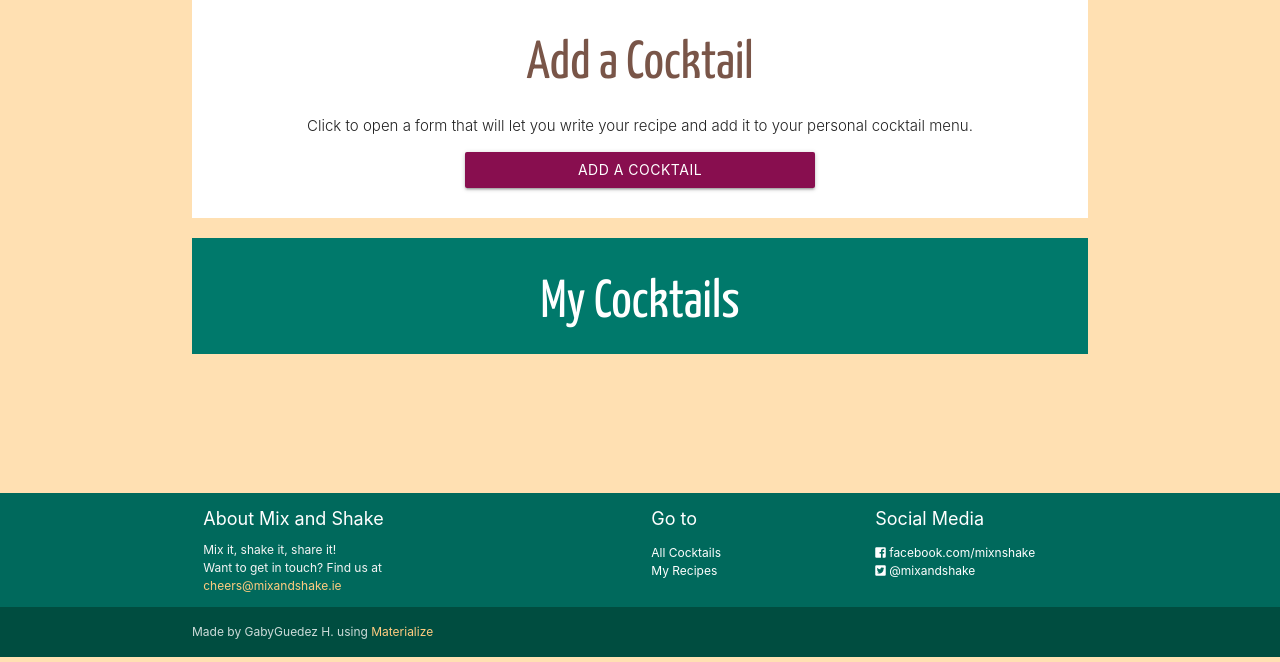
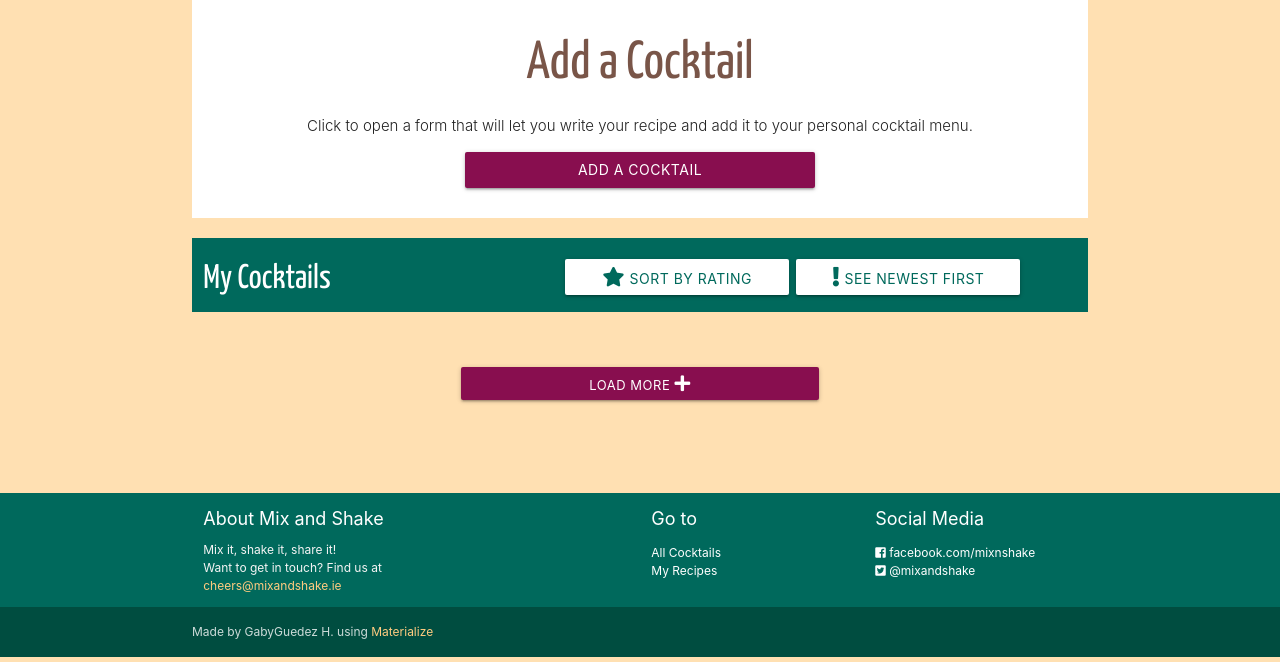
Before and after one commit to gabyguedezh/cocktail-recipe-book, a Flask app: page /get_my_recipes in a window 1280 px wide. Shown: the part 96-758 px from the top of the page. Run offline with Flask 2, Linux system fonts and the light colour scheme; the visitor is signed in with stand-in values (Sample User, id 1); data that the repository does not hold is empty; some libraries are stand-ins or nearby versions.

Commit message:
my recipes now sorts by new first and best rated

```diff
--- a/app.py
+++ b/app.py
@@ -84,7 +84,7 @@ def update_recipe_rating(recipe_id):
     # Calculating average
 
     average_rating = ((initial_recipe_rating * number_of_votes) + latest_recipe_rating) / (number_of_votes + 1)
-    average_rating = round(average_rating, 1)
+    average_rating = round(average_rating, 2)
 
     print('average_rating is: ', average_rating)
 
--- a/static/starter-template/css/style.css
+++ b/static/starter-template/css/style.css
@@ -173,6 +173,23 @@ don't overflow their boxes*/
     margin-top: 1em;
 }
 
+#sorting-bar-my-recipes {
+    width: 100%;
+}
+
+#sorting-bar-my-recipes > h4 {
+    color: white;
+}
+
+
+#sorting-bar-my-recipes > a {
+    color: #00695c;
+    margin-top: 1.5em;
+    /*width: 25%*/
+    margin-right: 0.5em;
+}
+
+
 /* Rating Star Widgets Style */
 .rating-stars div {
   list-style-type:none;
--- a/templates/my_recipes.html
+++ b/templates/my_recipes.html
@@ -8,17 +8,15 @@
         <a href="/get_add_cocktail_form" class="waves-effect waves-light btn #880e4f pink darken-4">Add a Cocktail</a>
     </div>
 </div>
-<div class="row">
-    <div class="col s12 #00695c teal darken-2">
-        <div class="icon-block">
-            <h2 class="center white-text art-deco-font">My Cocktails</h2>
-            <!--<p class="light">Click to open a form that will let you write your recipe and add it to your personal cocktail menu.</p>-->
+<div id="sorting-bar-my-recipes" class="row #00695c teal darken-3">
+    <h4 class="art-deco-font col s12 m5">My Cocktails</h4>
+    <a id="sort-by-rating-button" class="waves-effect waves-light btn white col s6 m3"><i class="fas fa-star"></i> Sort by Rating</a>
+    <a id="sort-by-date-button" class="waves-effect waves-light btn white col s6 m3"><i class="fas fa-exclamation"></i> See Newest First</a>
 </div>
-    </div>
-</div>
-
+<div class="row collection-container">
     {% for recipe in recipes %} {% if recipe.author_name == username %}
-<!-- Trying out a collection display-->
+     <!--Trying out a collection display-->
+    <div id="my-recipe-colelction-item" data-rating="{{recipe.average_rating}}" data-date="{{recipe.date_added}}">
         <ul class="collection">
             <li class="collection-item avatar" id="top-collection-item">
                 <img src="{{recipe.recipe_image}}" alt="" class="circle">
@@ -46,7 +44,7 @@
                 </div>
             </li>
         </ul>
-<!-- Modal Structure -->
+         <!--Modal Structure -->
         <div id="modal-confirm-delete-{{ recipe._id }}" class="modal">
             <div class="modal-content">
                 <h4>Please Confirm Delete</h4>
@@ -57,4 +55,34 @@
                 <a href="/delete_cocktail/{{ recipe._id }}" class="modal-close waves-effect waves-green btn-flat">Confirm Delete</a>
             </div>
         </div>
-{% endif %} {% endfor %} {% endblock %}
+    </div>
+    {% endif %} {% endfor %}
+</div>
+<div id="load-more-spice">
+    <a id="loadMore" class="btn-small center #880e4f pink darken-4">Load More <i class="fas fa-plus fa-xs"></i></a>
+</div>
+<!-- Below, the script containing the sorting options for the recipes -->
+<script>
+    $(document).ready(function() {
+
+        // Sorting by rating - START
+        $("#sort-by-rating-button").on("click", function() {
+            $("#my-recipe-colelction-item").sort(sort_recipes).appendTo('.collection-container');
+            function sort_recipes(a, b) {
+                return ($(b).data('rating')) < ($(a).data('rating')) ? -1 : 1;
+            }
+        });
+        // Sorting by rating - END
+
+        // Sorting by date - START
+        $("#sort-by-date-button").on("click", function() {
+            $("#my-recipe-colelction-item").sort(sort_recipes).appendTo('.collection-container');
+            function sort_recipes(a, b) {
+                return ($(b).data('date')) < ($(a).data('date')) ? -1 : 1;
+            }
+        });
+        // Sorting by date - END
+
+    });
+</script>
+{% endblock %}
```
Lines whose indentation alone changed are shown as unchanged.
